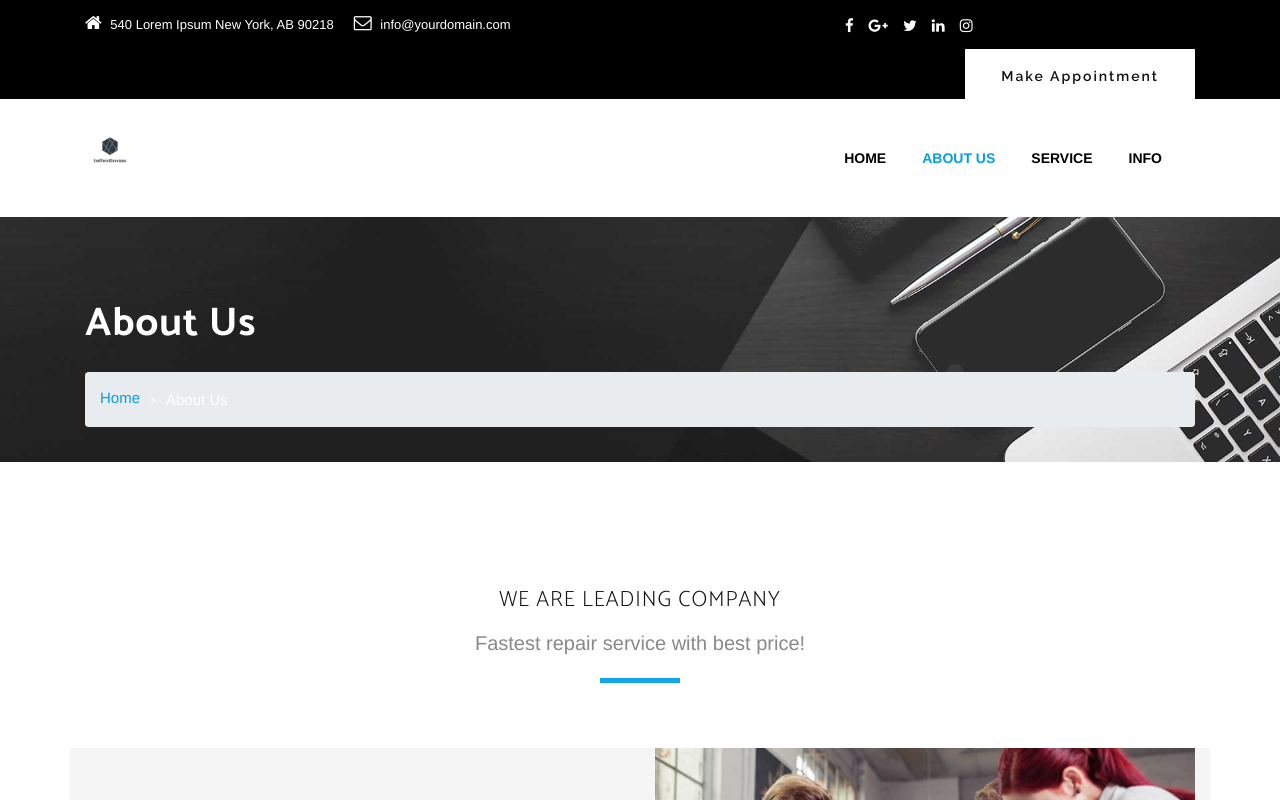
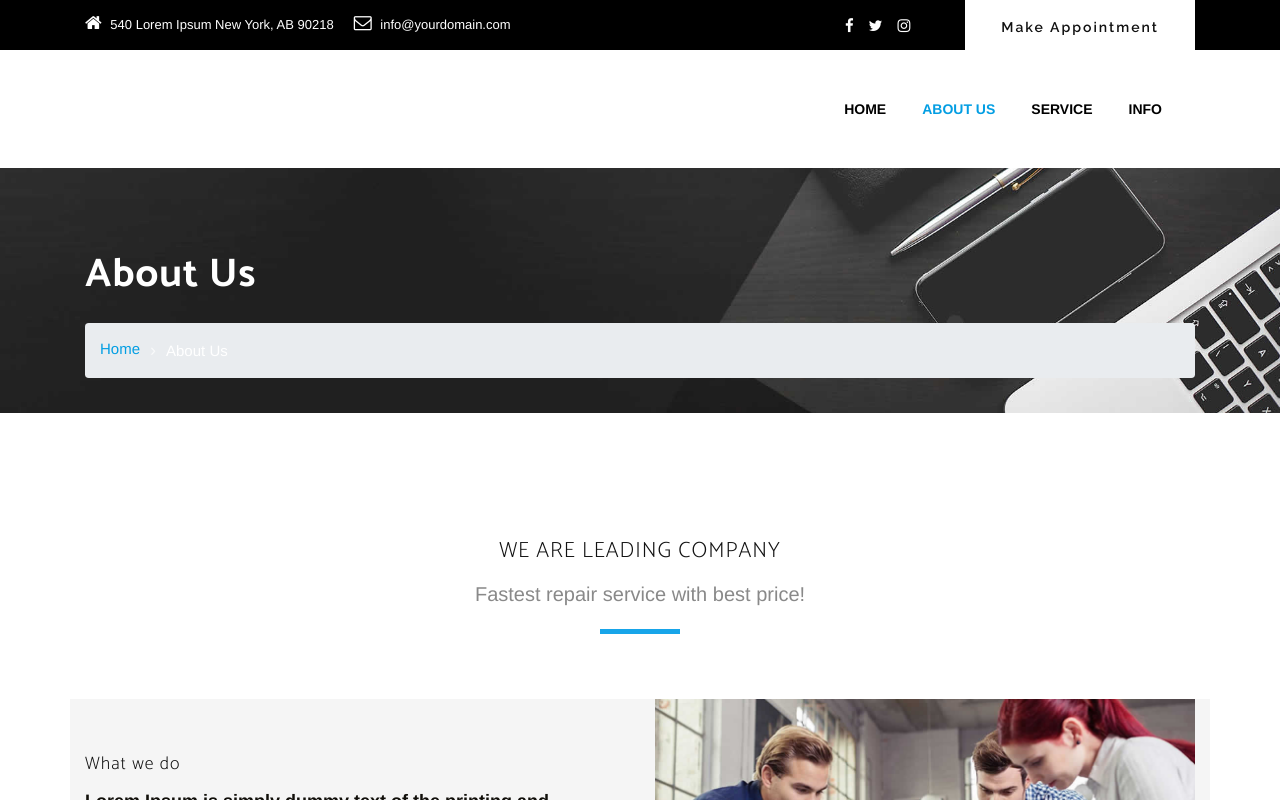
Before and after one commit to JorgeOJara/compServiceCode, a plain HTML site: page it_about.html in a window 1280 px wide. Drawn offline with nearby package versions, Linux system fonts and the light colour scheme; a web font is replaced by a local one.

Commit message:
fixing errors in all pages and commenting icon

```diff
--- a/css/style2.css
+++ b/css/style2.css
@@ -139,6 +139,8 @@ a {
 
 .layout_padding {
    padding: 90px 0;
+   padding-top:130px;
+   padding-bottom: 100px;
 }
 
 .center-desk{ width: 100%; float: left; padding-bottom: 20px; }
--- a/it_about.html
+++ b/it_about.html
@@ -80,15 +80,14 @@
 <!-- end loader -->
 <!-- header -->
 <header id="default_header" class="header_style_1">
-  <!-- header top -->
-  <div class="header_top">
+  <div class="header_top backColor">
     <div class="container">
       <div class="row">
         <div class="col-md-8">
           <div class="full">
             <div class="topbar-left">
               <ul class="list-inline">
-                <li> <span class="topbar-label"><i class="fa  fa-home"></i></span> <span class="topbar-hightlight">540 Lorem Ipsum New York, AB 90218</span> </li>
+                <li> <span class="topbar-label"><i class="fa fa-home"></i></span> <span class="topbar-hightlight">540 Lorem Ipsum New York, AB 90218</span> </li>
                 <li> <span class="topbar-label"><i class="fa fa-envelope-o"></i></span> <span class="topbar-hightlight"><a href="mailto:info@yourdomain.com">info@yourdomain.com</a></span> </li>
               </ul>
             </div>
@@ -99,9 +98,7 @@
             <div class="social_icon">
               <ul class="list-inline">
                 <li><a class="fa fa-facebook" href="https://www.facebook.com/" title="Facebook" target="_blank"></a></li>
-                <li><a class="fa fa-google-plus" href="https://plus.google.com/" title="Google+" target="_blank"></a></li>
                 <li><a class="fa fa-twitter" href="https://twitter.com" title="Twitter" target="_blank"></a></li>
-                <li><a class="fa fa-linkedin" href="https://www.linkedin.com" title="LinkedIn" target="_blank"></a></li>
                 <li><a class="fa fa-instagram" href="https://www.instagram.com" title="Instagram" target="_blank"></a></li>
               </ul>
             </div>
@@ -120,7 +117,9 @@
       <div class="row">
         <div class="col-lg-3 col-md-12 col-sm-12 col-xs-12">
           <!-- logo start -->
-          <div class="logo"> <a href="index.html"><img src="images/logos/it_logo.png" alt="logo" /></a> </div>
+          <div class="logo">
+             <!-- <a href="index.html"><img src="images/logos/it_logo.png" alt="logo" /></a>  -->
+            </div>
           <!-- logo end -->
         </div>
         <div class="col-lg-9 col-md-12 col-sm-12 col-xs-12">
```
Also changed, not shown: index.html (+1 -5 lines), it_contact.html (+2 -5 lines), it_privacy_policy.html (+5 -6 lines), it_service.html (+5 -6 lines), it_service_detail.html (+5 -6 lines), it_service_list.html (+5 -6 lines), it_term_condition.html (+2 -5 lines), make_appointment.html (+2 -5 lines).
